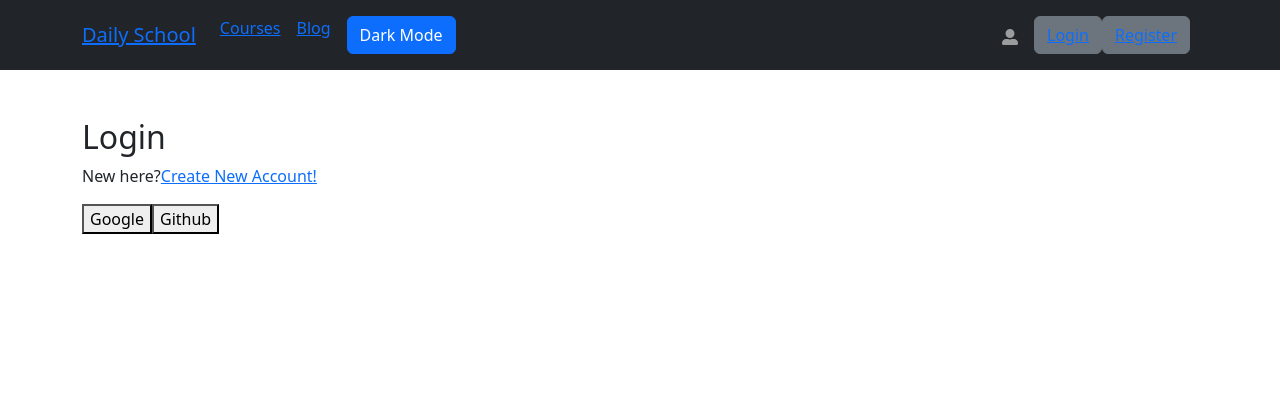
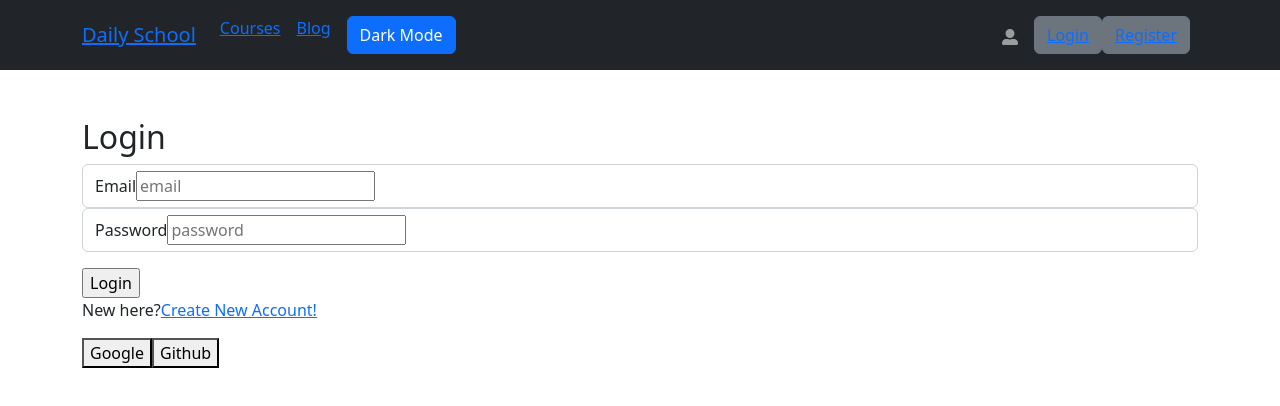
Before and after one commit to Iftekharshovon01/daily-school_client, a React (Create React App) app: page /login in a window 1280 px wide. Shown: the top 406 px of the page. Built offline with nearby package versions, Linux system fonts and the light colour scheme; no server answers.

Commit message:
login page update

```diff
--- a/src/Pages/Login/Login.js
+++ b/src/Pages/Login/Login.js
@@ -53,7 +53,14 @@ const Login = () => {
         <div className='form-conatiner'>
         <h2 className='form-title'>Login</h2>
         <form onSubmit={handleSubmit} action="">
-
+            <div className="form-control">
+                <label htmlFor="email">Email</label><input placeholder='email' type="email" name='email' required/>
+            </div>
+            <div className="form-control">
+                <label htmlFor="password">Password</label><input placeholder='password' type="password" name='password' required/>
+            </div>
+            <p className='text-error'>{error}</p>
+            <input type="submit" value="Login" className='btn-submit' />
 
         </form>
         <p>New here?<Link to='/register'>Create New Account!</Link></p>
```
